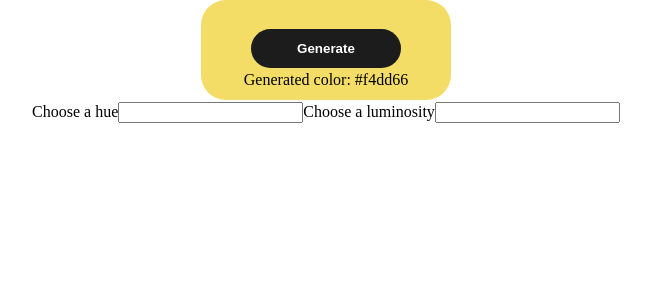
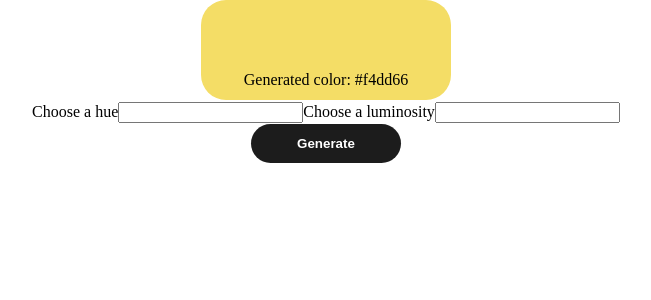
Before and after one commit to Wantaiq/react-random-color-generator, a React (Create React App) app: page / in a window 1280 px wide. Shown: the top 300 px of the page, without its empty margins (314-965 px from the left). Built offline with nearby package versions, Linux system fonts and the light colour scheme.

Commit message:
Change components order

```diff
--- a/src/App.js
+++ b/src/App.js
@@ -1,5 +1,4 @@
 import './App.css';
-import HueForm from './components/HueForm';
 import RandomColorDiv from './components/RandomColorDiv';
 
 function App() {
--- a/src/components/HueForm.js
+++ b/src/components/HueForm.js
@@ -7,7 +7,7 @@ export default function HueForm(props) {
         value={props.chosenHue}
         onChange={(e) => props.handleHueChange(e)}
       />
-      <label htmlFor="luminocsity">Choose a luminosity</label>
+      <label htmlFor="luminosity">Choose a luminosity</label>
       <input
         onChange={(e) => props.handleLumChange(e)}
         id="luminosity"
--- a/src/components/RandomColorDiv.js
+++ b/src/components/RandomColorDiv.js
@@ -6,9 +6,7 @@ import HueForm from './HueForm';
 export default function RandomColorDiv() {
   const [chosenHue, setChosenHue] = useState('');
   const [chosenLum, setChosenLum] = useState('');
-  const [color, setColor] = useState(
-    randomColor({ luminosity: chosenLum, hue: chosenHue }),
-  );
+  const [color, setColor] = useState(randomColor());
 
   const style = {
     backgroundColor: color,
@@ -19,11 +17,11 @@ export default function RandomColorDiv() {
   }
 
   function handleHueOnChange(event) {
-    setChosenHue(event.target.value);
+    setChosenHue(event.currentTarget.value);
   }
 
   function handleLumOnChange(event) {
-    setChosenLum(event.target.value);
+    setChosenLum(event.currentTarget.value);
   }
 
   console.log(chosenLum);
@@ -31,7 +29,6 @@ export default function RandomColorDiv() {
   return (
     <>
       <div className="random-color" style={style}>
-        <Button handleClick={handleClick} />
         <p className="gen-txt">Generated color: {color}</p>
       </div>
       <HueForm
@@ -40,6 +37,7 @@ export default function RandomColorDiv() {
         lumValue={chosenLum}
         hueValue={chosenHue}
       />
+      <Button handleClick={handleClick} />
     </>
   );
 }
--- a/src/index.css
+++ b/src/index.css
@@ -77,7 +77,6 @@ people that prefer not to see them */
   align-items: center;
 }
 .random-color {
-  background-color: red;
   width: 250px;
   min-height: 100px;
   display: flex;
@@ -86,6 +85,8 @@ people that prefer not to see them */
   align-items: center;
   border-radius: 25px;
   padding: 0.5em;
+  opacity: 1;
+  transition: opacity;
 }
 .gen-btn {
   padding: 0.9em 0;
```
